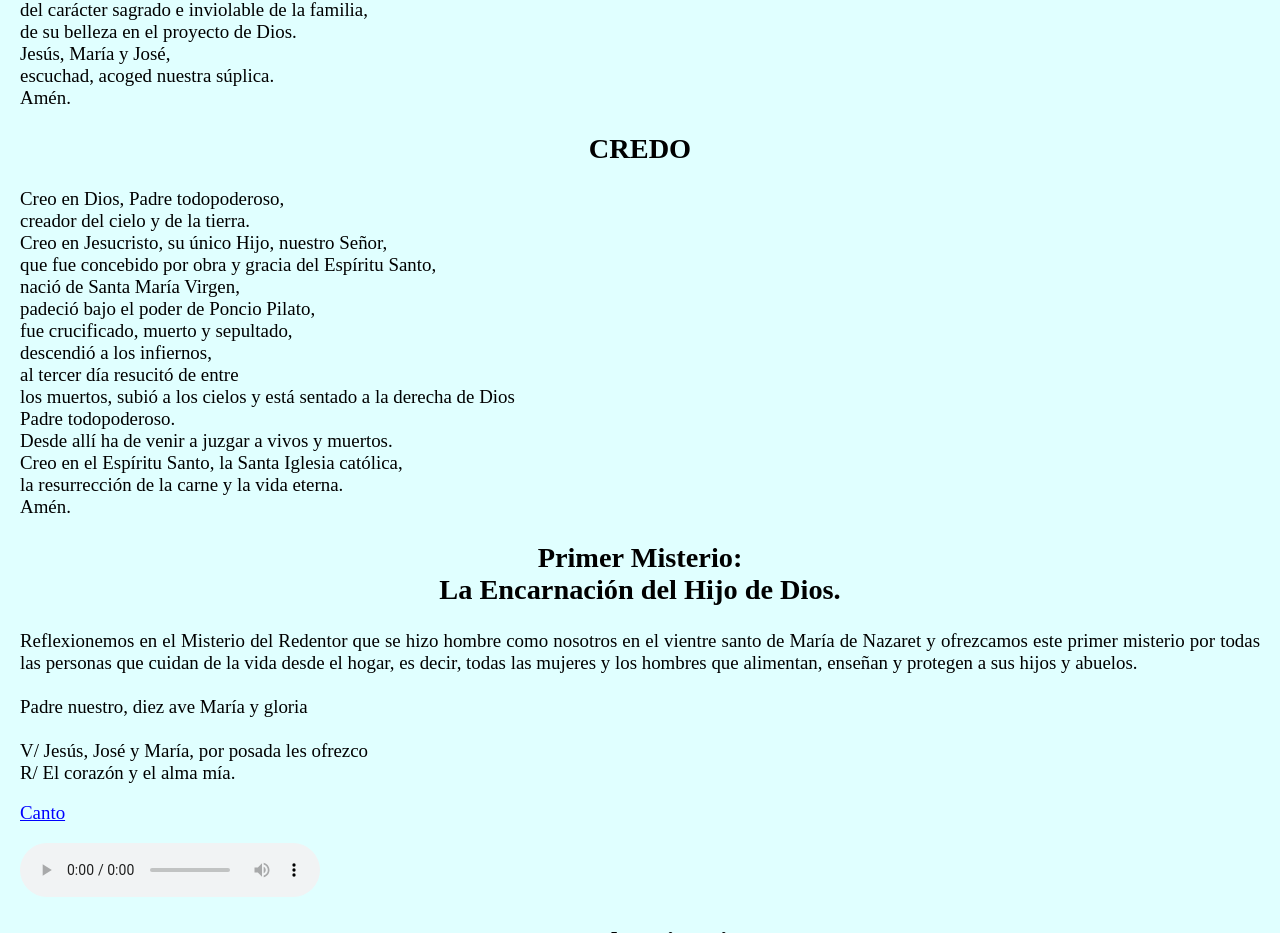
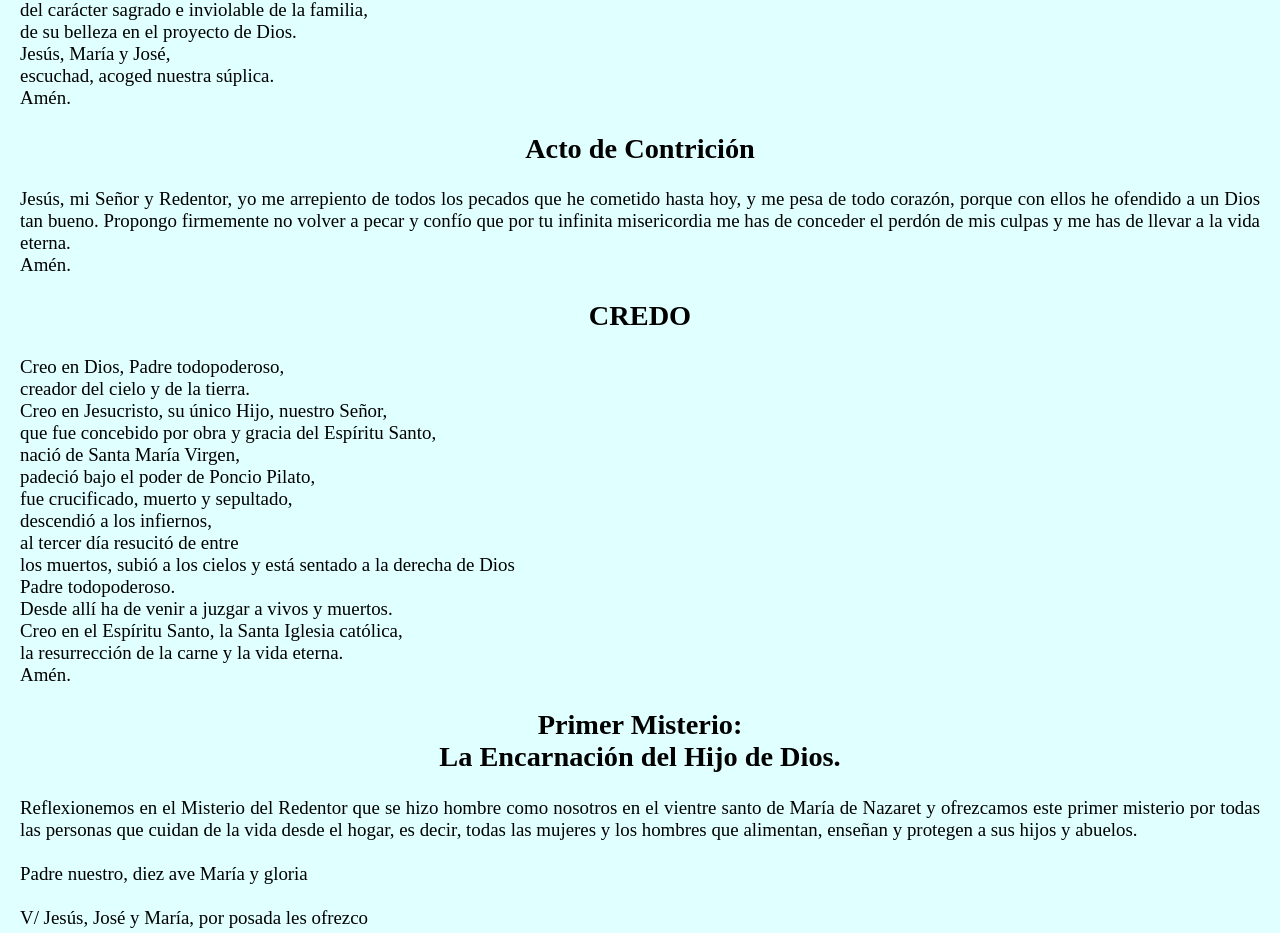
Before and after one commit to TonnyMCH/Rosario-del-Nino, a plain HTML site: page index.html in a window 1280 px wide. Shown: the part 909-1842 px from the top of the page. Drawn offline with Linux system fonts and the light colour scheme.

Commit message:
Actualizar index.html

```diff
--- a/index.html
+++ b/index.html
@@ -69,6 +69,11 @@
         Amén.<br>
     </p>
 
+<h2>Acto de Contrición</h2>
+
+<p>
+Jesús, mi Señor y Redentor, yo me arrepiento de todos los pecados que he cometido hasta hoy, y me pesa de todo corazón, porque con ellos he ofendido a un Dios tan bueno. Propongo firmemente no volver a pecar y confío que por tu infinita misericordia me has de conceder el perdón de mis culpas y me has de llevar a la vida eterna.<br> Amén. <br>
+</p>
     <h2>CREDO</h2>
 
     <p>
```
